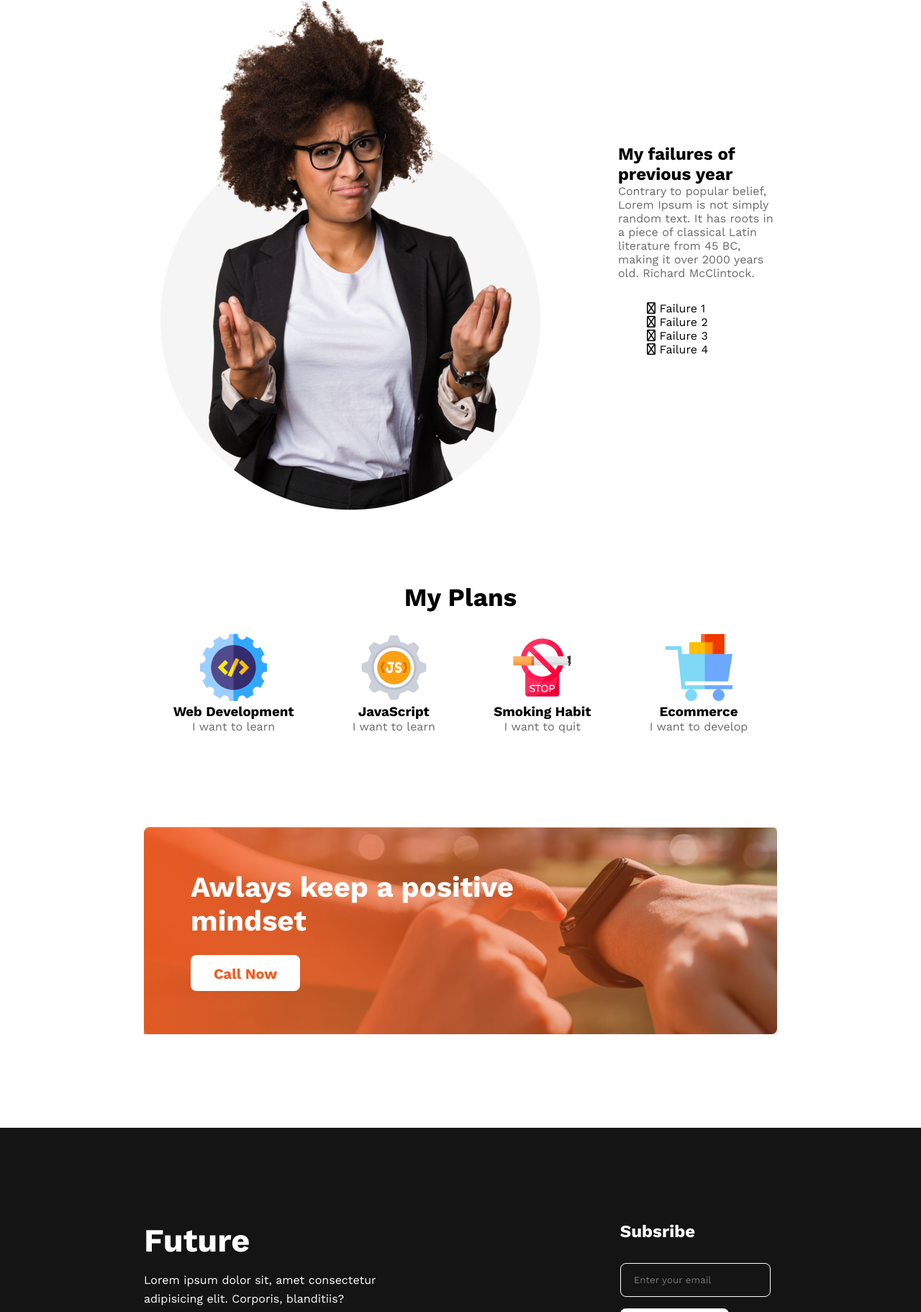
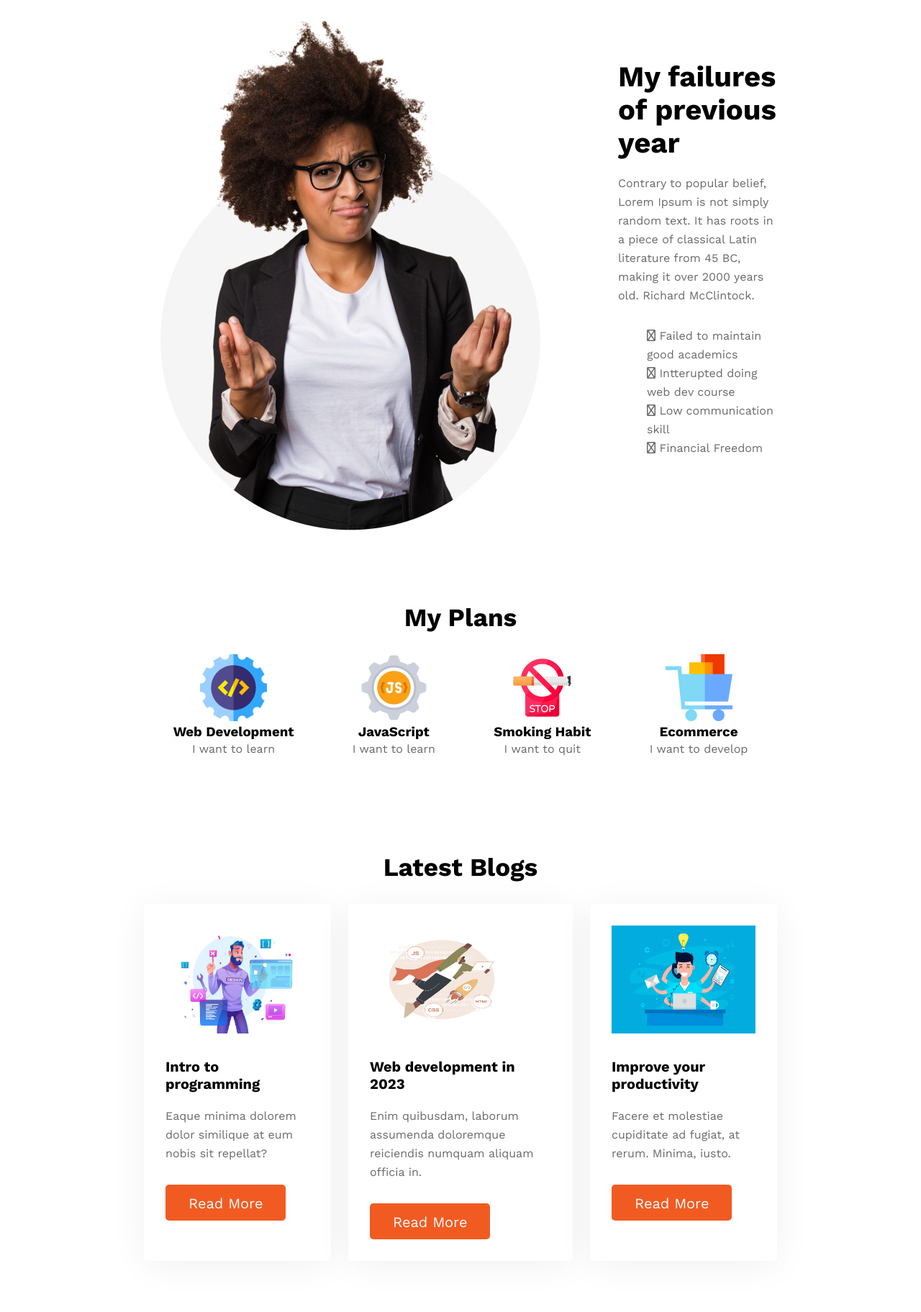
Before and after one commit to syedfaysel/new-year, a plain HTML site: page index.html in a window 1280 px wide. Shown: the part 977-2800 px from the top of the page at 72% size. Drawn offline with nearby package versions, Linux system fonts and the light colour scheme.

Commit message:
Fair enough

```diff
--- a/Styles/style.css
+++ b/Styles/style.css
@@ -29,6 +29,8 @@
 
 section{
     margin-top: 100px;
+    margin-left: 200px;
+    margin-right: 200px;
 }
 
 .section-title{
@@ -58,6 +60,7 @@ section{
 .primary-text{
     color: dimgrey;
     margin-bottom: 30px;
+    line-height: 26px;
 
 }
 
@@ -67,9 +70,14 @@ section{
     display: flex;
     gap: 90px;
     align-items: center;
-    margin-left: 200px;
-    margin-right: 200px;
 
+}
+
+.failure-title{
+    font-size: 40px;
+    margin-bottom: 20px;
+    line-height: 46px;
+    font-weight: 700;
 }
 
 .fail-items{
@@ -78,12 +86,11 @@ section{
 
 
 
-/* My plans */
+/*======= My plans =========*/
 .plans-container, .call-to-action{
     align-items: center;
     justify-content: center;
-    margin-left: 200px;
-    margin-right: 200px;
+
 }
 
 .plans{
@@ -93,10 +100,38 @@ section{
     text-align: center;
 }
 
-/* call to action */
+/* ========= Blog Section style ========= */
+
+.blogs-container{
+    display: flex;
+    gap: 24px;
+}
+
+.blog{
+    background-color: #FFFFFF;
+    box-shadow: 0px 6px 50px rgba(0,0,0,0.06);
+    border-radius: 5px;
+    padding: 30px;
+}
+.blog-title{
+    font-weight: 700;
+    font-size: 20px;
+    margin-top: 30px;
+    margin-bottom: 20px;
+
+}
+
+.blog img{
+    width: 200px;
+    height: 150px;
+}
+
+
+/* =====call to action style======= */
 
 .action-content{
     background-image: url("../Images/watch.png");
+    /* background-image: linear-gradient(to right, rgba(255, 172, 77, 0.946), rgba(255,0,0,0)); */
     background-repeat: no-repeat;
     padding: 60px 250px 60px 65px;
     position: relative;
@@ -110,9 +145,11 @@ section{
     position: absolute;
     z-index: -1;
     inset: 0;
-    background: url('../Images/gradient3.png');
+    /* background: url('../Images/gradient3.png'); */
+    background-image: linear-gradient(90deg, #F15B22 0%, rgba(241, 91, 34, 0) 100%);
     background-repeat: no-repeat;
-    opacity: 0.9;
+    opacity: 1;
+    border-radius: 8px;
 
 }
 
@@ -134,8 +171,7 @@ footer{
     padding: 130px 200px;
     display: flex;
     gap: 300px;
-    /* align-items: center; */
-    /* justify-content: center; */
+    justify-content: center;
     color: white;
 }
 
@@ -165,3 +201,10 @@ footer{
     font-weight: 600;
     margin-bottom: 30px;
 }
+
+
+.social a{
+    text-decoration: none;
+    margin-right: 15px;
+
+}
--- a/index.html
+++ b/index.html
@@ -10,8 +10,10 @@
 
     <link rel="preconnect" href="https://fonts.googleapis.com">
     <link rel="preconnect" href="https://fonts.gstatic.com" crossorigin>
-    <link href="https://fonts.googleapis.com/css2?family=Coming+Soon&family=Open+Sans:wght@400;700&family=Work+Sans:wght@400;700&display=swap" rel="stylesheet">
-
+    <link
+        href="https://fonts.googleapis.com/css2?family=Coming+Soon&family=Open+Sans:wght@400;700&family=Work+Sans:wght@400;700&display=swap"
+        rel="stylesheet">
+    <link rel="stylesheet" href="https://kit.fontawesome.com/17a09f0325.css" crossorigin="anonymous">
     <script src="https://kit.fontawesome.com/17a09f0325.js" crossorigin="anonymous"></script>
 </head>
 
@@ -19,31 +21,38 @@
     <header class="header">
         <div class="banner-content">
             <h1 class="banner-title">All Thinks Are Possible If You believe</h2>
-            <p class="primary-text">
-                There are many variations of passages of Lorem Ipsum available, but the majority have suffered
-                alteration in some form, by injected humour, or randomised words
-            </p>
-            <button class="btn-primary">Contact Us</button>
+                <p class="primary-text">
+                    There are many variations of passages of Lorem Ipsum available, but the majority have suffered
+                    alteration in some form, by injected humour, or randomised words
+                </p>
+                <button class="btn-primary">Contact Us</button>
         </div>
     </header>
 
     <main>
+
+        <!-- Previous years Failures -->
         <section class="failures">
             <img src="./Images/person.png" alt="">
             <div>
-                <h2>My failures of previous year</h1>
-                <p class="primary-text">Contrary to popular belief, Lorem Ipsum is not simply random text. It has roots in a piece of classical Latin literature from 45 BC, making it over 2000 years old. Richard McClintock.</p>
-                <ul class="fail-items description">
-                    <li><i class="fa-regular fa-check"></i> Failure 1</li>
-                    <li><i class="fa-regular fa-check"></i> Failure 2</li>
-                    <li><i class="fa-regular fa-check"></i> Failure 3</li>
-                    <li><i class="fa-regular fa-check"></i> Failure 4</li>
+                <h2 class="failure-title">My failures of previous year</h1>
+                <p class="primary-text">
+                    Contrary to popular belief, Lorem Ipsum is not simply random text. It has roots in a piece of classical Latin literature from 45 BC, making it over 2000 years old.
+                    Richard McClintock.
+                </p>
+                <!-- fontawesome icon not showing??? -->
+                <ul class="fail-items primary-text">
+                    <li><i class="fa-regular fa-check"></i> Failed to maintain good academics</li>
+                    <li><i class="fa-regular fa-check"></i> Intterupted doing web dev course</li>
+                    <li><i class="fa-regular fa-check"></i> Low communication skill</li>
+                    <li><i class="fa-regular fa-check"></i> Financial Freedom</li>
                 </ul>
 
             </div>
 
         </section>
 
+        <!-- My Plans Section -->
         <section class="plans-container">
             <h3 class="section-title">My Plans</h3>
             <div class="plans">
@@ -70,10 +79,34 @@
             </div>
         </section>
 
+        <section class="blogs">
+            <h3 class="section-title">Latest Blogs</h3>
+            <div class="blogs-container">
+                <div class="blog">
+                    <img src="./Images/blogs/post1.jpg" alt="">
+                    <h3 class="blog-title">Intro to programming</h3>
+                    <p class="primary-text">Eaque minima dolorem dolor similique at eum nobis sit repellat?</p>
+                    <button class="btn-primary">Read More</button>
+                </div>
+                <div class="blog">
+                    <img src="./Images/blogs/post2.jpg" alt="">
+                    <h3 class="blog-title">Web development in 2023</h3>
+                    <p class="primary-text">Enim quibusdam, laborum assumenda doloremque reiciendis numquam aliquam officia in.</p>
+                    <button class="btn-primary">Read More</button>
+                </div>
+                <div class="blog">
+                    <img src="./Images/blogs/post3.jpg" alt="">
+                    <h3 class="blog-title">Improve your productivity</h3>
+                    <p class="primary-text">Facere et molestiae cupiditate ad fugiat, at rerum. Minima, iusto.</p>
+                    <button class="btn-primary">Read More</button>
+                </div>
+            </div>
+        </section>
+
         <section class="call-to-action">
             <div class="action-content action-top">
                 <h3 class="action-title">Awlays keep a positive mindset</h3>
-                <button class="btn-secondary">Call Now</button>
+                <button class="btn-secondary">Get Started</button>
             </div>
         </section>
     </main>
@@ -84,11 +117,17 @@
             <p class="footer-text">Lorem ipsum dolor sit, amet consectetur adipisicing elit. Corporis, blanditiis?</p>
             <p class="footer-text">Contact: 0123452433</p>
             <p class="footer-text">Email: alphm@company.com</p>
+            <div class="social">
+                <a href=""><img src="./Images/icons/fb.png" alt=""></a>
+                <a href=""><img src="./Images/icons/twitter.png" alt=""></a>
+                <a href=""><img src="./Images/icons/youtube.png" alt=""></a>
+            </div>
         </div>
+
         <div class="subscribe">
-            <h3 class="subscribe-title">Subsribe</h3>
+            <h3 class="subscribe-title">Subscribe</h3>
             <input type="email" placeholder="Enter your email">
-            <input class="btn-secondary" type="button" value="Subsribe">
+            <input class="btn-secondary" type="button" value="Subscribe">
         </div>
     </footer>
 </body>
```
Also changed, not shown: Images/blogs/post1.jpg (added), Images/blogs/post2.jpg (added), Images/blogs/post3.jpg (added), Images/cp.png (added).
